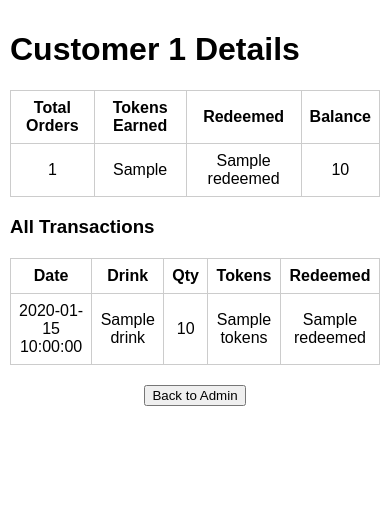
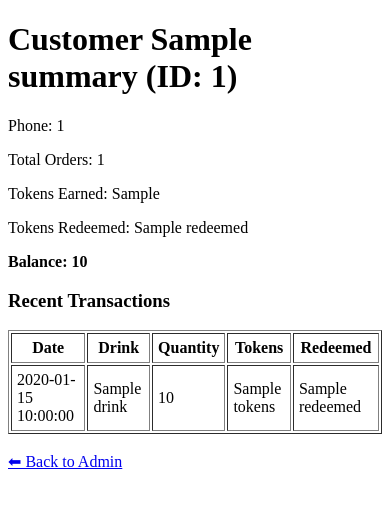
Before and after one commit to dycw30/loyalty-card-final, a Flask app: template templates/customer.html in a window 390 px wide. Shown: the top 508 px of the page. Run offline with Flask 3, Linux system fonts and the light colour scheme; the template is opened without the code that fills it: most values are stand-ins (such as "Sample title", 1, 10 or a date in 2020).

Commit message:
Show customer name and phone on admin lookup + stable full enhancements

```diff
--- a/app.py
+++ b/app.py
@@ -138,6 +138,71 @@ def index():
     return render_template("index.html", drinks=drinks, message=message, summary=summary,
                            recent_orders=recent_orders, all_summary=all_summary)
 
+@app.route("/customer")
+def customer():
+    if session.get("role") != "admin":
+        return redirect(url_for("login"))
+    unique_id = request.args.get("unique_id")
+    conn = sqlite3.connect(DB_NAME)
+    c = conn.cursor()
+    c.execute("""
+        SELECT COALESCE(SUM(quantity),0), COALESCE(SUM(tokens),0), COALESCE(SUM(redeemed),0)
+        FROM orders WHERE unique_id=?
+    """, (unique_id,))
+    total_orders, tokens_earned, total_redeemed = c.fetchone()
+    balance = tokens_earned - total_redeemed
+
+    c.execute("""
+        SELECT customer_name, phone_number FROM orders
+        WHERE unique_id=? ORDER BY date DESC LIMIT 1
+    """, (unique_id,))
+    result = c.fetchone()
+    customer_name, phone_number = result if result else ("", "")
+
+    c.execute("""
+        SELECT date, drink_type, quantity, tokens, redeemed
+        FROM orders WHERE unique_id=?
+        ORDER BY date DESC
+    """, (unique_id,))
+    transactions = [{"date": row[0], "drink": row[1], "quantity": row[2], "tokens": row[3], "redeemed": row[4]}
+                    for row in c.fetchall()]
+    conn.close()
+
+    summary = {
+        "unique_id": unique_id, "customer_name": customer_name, "phone_number": phone_number,
+        "total_orders": total_orders, "tokens_earned": tokens_earned,
+        "redeemed": total_redeemed, "balance": balance
+    }
+    return render_template("customer.html", summary=summary, transactions=transactions)
+
+@app.route("/export")
+def export():
+    if not session.get("role"):
+        return redirect(url_for("login"))
+    conn = sqlite3.connect(DB_NAME)
+    df = pd.read_sql_query("SELECT * FROM orders", conn)
+    conn.close()
+    if df.empty:
+        return "No data to export"
+    drink_pivot = df.pivot_table(index='unique_id', columns='drink_type', values='quantity', aggfunc='sum', fill_value=0)
+    summary = df.groupby(['unique_id','customer_name','phone_number']).agg(
+        total_orders=('quantity','sum'), tokens_earned=('tokens','sum'), redeemed=('redeemed','sum')
+    ).reset_index()
+    summary["balance"] = summary["tokens_earned"] - summary["redeemed"]
+    combined = summary.merge(drink_pivot, on='unique_id', how='left').fillna(0)
+    output_file = "Bound Cafe Aggregated Export.xlsx"
+    combined.to_excel(output_file, index=False)
+    return send_file(output_file, as_attachment=True)
+
+@app.route("/qr")
+def qr():
+    url = "https://loyalty-card-app-v2.onrender.com"
+    img = qrcode.make(url)
+    buf = BytesIO()
+    img.save(buf)
+    buf.seek(0)
+    return send_file(buf, mimetype='image/png', download_name='CafeQR.png', as_attachment=False)
+
 @app.route("/admin", methods=["GET", "POST"])
 def admin():
     if session.get("role") != "admin":
@@ -169,60 +234,6 @@ def admin():
     conn.close()
     return render_template("admin.html", drinks=drinks, users=users)
 
-@app.route("/customer")
-def customer():
-    if session.get("role") != "admin":
-        return redirect(url_for("login"))
-    unique_id = request.args.get("unique_id")
-    conn = sqlite3.connect(DB_NAME)
-    c = conn.cursor()
-    c.execute("""
-        SELECT COALESCE(SUM(quantity),0), COALESCE(SUM(tokens),0), COALESCE(SUM(redeemed),0)
-        FROM orders WHERE unique_id=?
-    """, (unique_id,))
-    total_orders, tokens_earned, total_redeemed = c.fetchone()
-    balance = tokens_earned - total_redeemed
-    summary = {"unique_id": unique_id, "total_orders": total_orders,
-               "tokens_earned": tokens_earned, "redeemed": total_redeemed, "balance": balance}
-
-    c.execute("""
-        SELECT date, drink_type, quantity, tokens, redeemed
-        FROM orders WHERE unique_id=?
-        ORDER BY date DESC
-    """, (unique_id,))
-    transactions = [{"date": row[0], "drink": row[1], "quantity": row[2], "tokens": row[3], "redeemed": row[4]}
-                    for row in c.fetchall()]
-    conn.close()
-    return render_template("customer.html", unique_id=unique_id, summary=summary, transactions=transactions)
-
-@app.route("/export")
-def export():
-    if not session.get("role"):
-        return redirect(url_for("login"))
-    conn = sqlite3.connect(DB_NAME)
-    df = pd.read_sql_query("SELECT * FROM orders", conn)
-    conn.close()
-    if df.empty:
-        return "No data to export"
-    drink_pivot = df.pivot_table(index='unique_id', columns='drink_type', values='quantity', aggfunc='sum', fill_value=0)
-    summary = df.groupby(['unique_id','customer_name','phone_number']).agg(
-        total_orders=('quantity','sum'), tokens_earned=('tokens','sum'), redeemed=('redeemed','sum')
-    ).reset_index()
-    summary["balance"] = summary["tokens_earned"] - summary["redeemed"]
-    combined = summary.merge(drink_pivot, on='unique_id', how='left').fillna(0)
-    output_file = "Bound Cafe Aggregated Export.xlsx"
-    combined.to_excel(output_file, index=False)
-    return send_file(output_file, as_attachment=True)
-
-@app.route("/qr")
-def qr():
-    url = "https://loyalty-card-app-v2.onrender.com"
-    img = qrcode.make(url)
-    buf = BytesIO()
-    img.save(buf)
-    buf.seek(0)
-    return send_file(buf, mimetype='image/png', download_name='CafeQR.png', as_attachment=False)
-
 if __name__ == "__main__":
     init_db()
     port = int(os.environ.get("PORT", 5000))
--- a/templates/customer.html
+++ b/templates/customer.html
@@ -1,31 +1,38 @@
 <!DOCTYPE html>
 <html>
 <head>
-    <title>Customer Lookup</title>
-    <meta name="viewport" content="width=device-width, initial-scale=1">
-    <style>
-        body { font-family: Arial; max-width: 700px; margin: auto; padding: 10px; }
-        table { width: 100%; border-collapse: collapse; margin-top: 20px; }
-        th, td { border: 1px solid #ccc; padding: 8px; text-align: center; }
-    </style>
+    <title>Customer Details - Loyalty Card</title>
 </head>
 <body>
-    <h1>Customer {{ unique_id }} Details</h1>
-    <table>
-        <tr><th>Total Orders</th><th>Tokens Earned</th><th>Redeemed</th><th>Balance</th></tr>
-        <tr><td>{{ summary.total_orders }}</td><td>{{ summary.tokens_earned }}</td><td>{{ summary.redeemed }}</td><td>{{ summary.balance }}</td></tr>
-    </table>
+    <h1>Customer {{ summary.customer_name or 'N/A' }} (ID: {{ summary.unique_id }})</h1>
+    {% if summary.phone_number %}
+        <p>Phone: {{ summary.phone_number }}</p>
+    {% endif %}
+    <p>Total Orders: {{ summary.total_orders }}</p>
+    <p>Tokens Earned: {{ summary.tokens_earned }}</p>
+    <p>Tokens Redeemed: {{ summary.redeemed }}</p>
+    <p><strong>Balance: {{ summary.balance }}</strong></p>
 
-    <h3>All Transactions</h3>
-    <table>
-        <tr><th>Date</th><th>Drink</th><th>Qty</th><th>Tokens</th><th>Redeemed</th></tr>
-        {% for row in transactions %}
-        <tr><td>{{ row.date }}</td><td>{{ row.drink }}</td><td>{{ row.quantity }}</td><td>{{ row.tokens }}</td><td>{{ row.redeemed }}</td></tr>
+    <h3>Recent Transactions</h3>
+    <table border="1" cellpadding="5">
+        <tr>
+            <th>Date</th>
+            <th>Drink</th>
+            <th>Quantity</th>
+            <th>Tokens</th>
+            <th>Redeemed</th>
+        </tr>
+        {% for t in transactions %}
+        <tr>
+            <td>{{ t.date }}</td>
+            <td>{{ t.drink }}</td>
+            <td>{{ t.quantity }}</td>
+            <td>{{ t.tokens }}</td>
+            <td>{{ t.redeemed }}</td>
+        </tr>
         {% endfor %}
     </table>
-
-    <div style="text-align:center; margin-top:20px;">
-        <a href="/admin"><button>Back to Admin</button></a>
-    </div>
+    <br>
+    <a href="/admin">⬅ Back to Admin</a>
 </body>
 </html>
```
